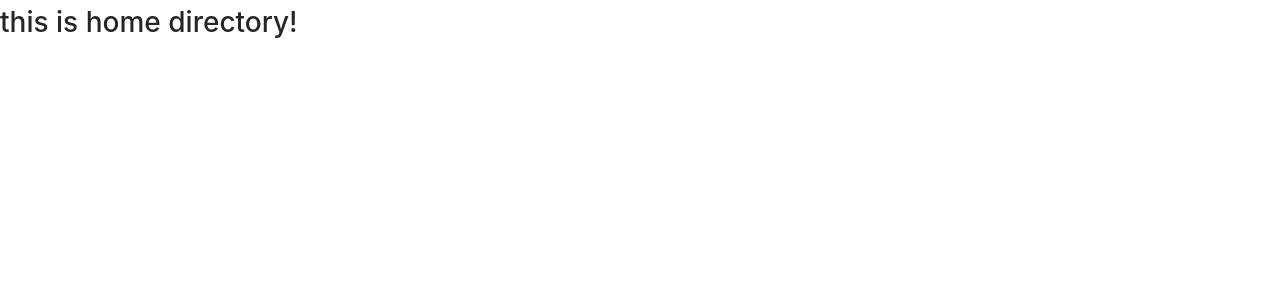
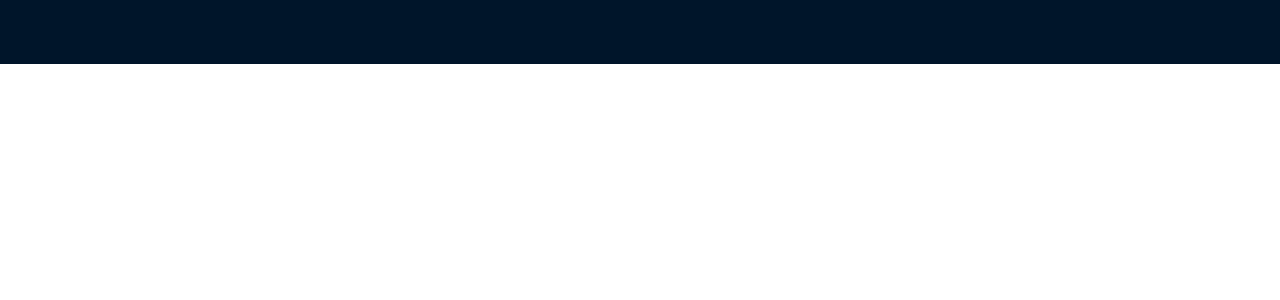
Before and after one commit to Lequeston/best-hack-web-2021, a React app in the folder client/: page / in a window 1280 px wide. Shown: the top 300 px of the page. Built offline with nearby package versions, Linux system fonts and the light colour scheme.

Commit message:
feat: 🎸 Added Header

```diff
--- /dev/null
+++ b/client/src/components/Header/Header.tsx
@@ -0,0 +1,12 @@
+import React from 'react';
+import { Layout } from 'antd';
+
+import './Header.scss';
+
+const AntHeader = Layout.Header;
+
+const Header: React.FC = () => {
+  return <AntHeader></AntHeader>;
+};
+
+export default Header;
--- /dev/null
+++ b/client/src/components/Header/index.js
@@ -0,0 +1,2 @@
+import Header from './Header';
+export default Header;
--- a/client/src/views/Home/Home.tsx
+++ b/client/src/views/Home/Home.tsx
@@ -1,9 +1,16 @@
 import React from 'react';
+import { Layout as AntLayout } from 'antd';
+
+import Header from '../../components/Header';
 
 import './Home.scss';
 
 const Home: React.FC = () => {
-  return <h1>this is home directory!</h1>;
+  return (
+    <AntLayout>
+      <Header />
+    </AntLayout>
+  );
 };
 
 export default Home;
```
Also changed, not shown: client/src/components/Header/Header.scss (added).
